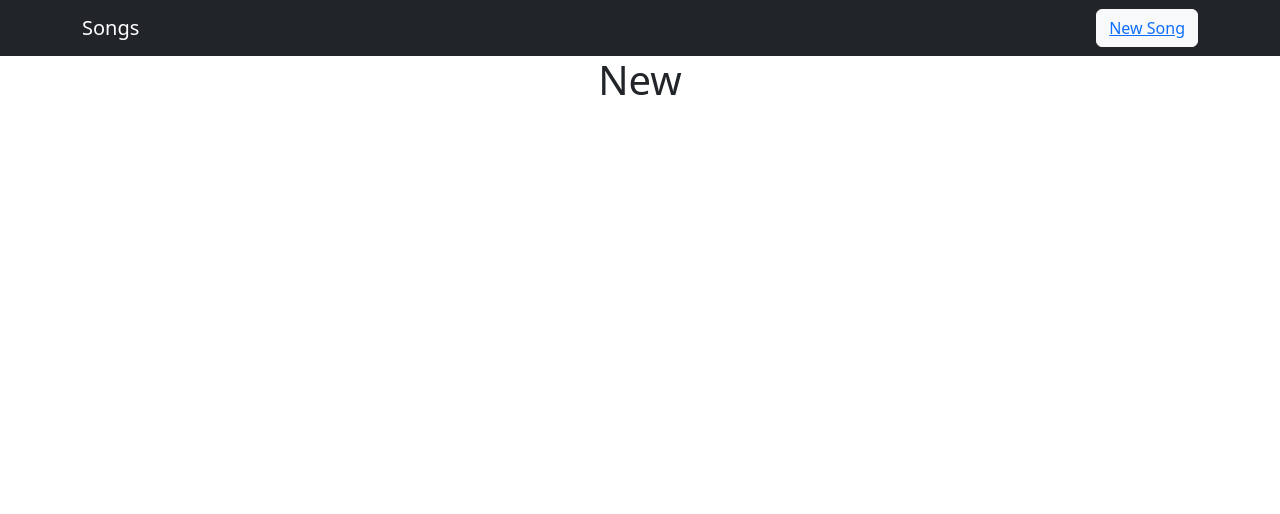
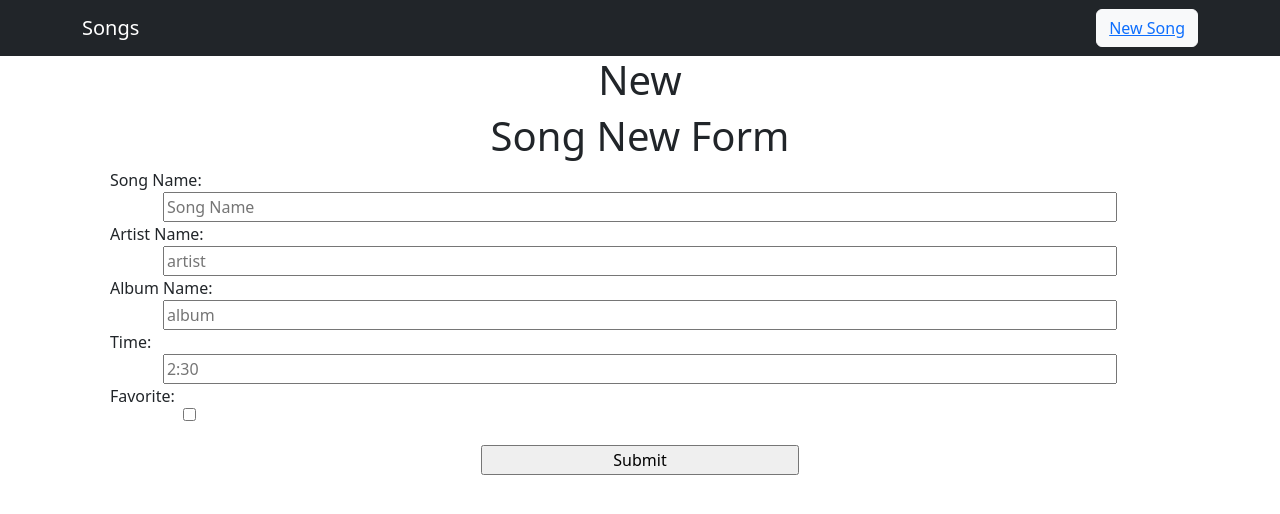
Before and after one commit to 9-3-pursuit/lab-express-sql-seed-read, a React (Create React App) app in the folder front-end/: page /songs/new in a window 1280 px wide. Shown: the top 514 px of the page. Built offline with nearby package versions, Linux system fonts and the light colour scheme.

Commit message:
add frontend new and edit page

```diff
--- a/front-end/src/Components/Song.js
+++ b/front-end/src/Components/Song.js
@@ -3,7 +3,7 @@ import { Link } from "react-router-dom";
 
 export default function Song({ song }) {
   return (
-    <tr className="song">
+    <tr className="Song">
       <td>
         <Link to={`/songs/${song.id}`}>{song.name}</Link>
       </td>
--- a/front-end/src/Components/SongDetails.js
+++ b/front-end/src/Components/SongDetails.js
@@ -1,12 +1,15 @@
-import { useParams } from "react-router-dom";
+import { useParams, Link, useNavigate } from "react-router-dom";
 import axios from "axios";
 import { useState, useEffect } from "react";
 import { Container } from "react-bootstrap";
 
+const API = process.env.REACT_APP_API_URL;
+
 export default function SongDetails() {
   const [song, setSong] = useState([]);
   let { id } = useParams();
-  const API = process.env.REACT_APP_API_URL;
+
+  let navigate = useNavigate();
 
   useEffect(() => {
     axios
@@ -16,9 +19,20 @@ export default function SongDetails() {
         setSong(response.data);
       })
       .catch((error) => {
-        console.log(error);
+        console.warn("catch:", error);
       });
-  }, [id, API]);
+  }, [id]);
+
+  const deleteSong = () => {
+    axios.delete(`${API}/songs/${id}`)
+    .then(() => {
+        navigate(`/songs`);
+    }).catch((error) => console.log(error));
+  };
+
+  const handleDelete = () => {
+    deleteSong();
+  }
 
   return (
     <div className="Song-Details">
@@ -27,7 +41,19 @@ export default function SongDetails() {
         <p>{song.artist}</p>
         <p>{song.album}</p>
         <p>{song.is_favorite ? "⭐️" : null}</p>
+
         <p>{song.time}</p>
+
+        <div className="showNavigation">
+          <Link to={`/songs`}>
+            <button>Back</button>
+          </Link>
+          <Link to={`/songs/${id}/edit`}>
+            <button>Edit</button>
+          </Link>
+          <button onClick={handleDelete}>Delete</button>
+        </div>
+
       </Container>
     </div>
   );
--- a/front-end/src/Components/SongEditForm.js
+++ b/front-end/src/Components/SongEditForm.js
@@ -0,0 +1,110 @@
+import axios from "axios";
+import { useState, useEffect } from "react";
+import { useNavigate, useParams } from "react-router-dom";
+
+const API = process.env.REACT_APP_API_URL;
+
+export default function SongEditForm() {
+  let navigate = useNavigate();
+  let { id } = useParams();
+
+  const [song, setSong] = useState({
+    name: "",
+    artist: "",
+    album: "",
+    time: "",
+    is_favorite: false,
+  });
+
+  const updateSong = (updateSong) => {
+    // console.log("Updating song", song);
+    axios
+      .put(`${API}/songs/${id}`, updateSong)
+      .then(() => {
+        navigate(`/songs/${id}`);
+      },
+      (error) => console.error(error)
+      )
+      .catch((c) => console.warn("catch", c));
+  };
+
+  const handleTextChange = (event) => {
+    setSong({ ...song, [event.target.id]: event.target.value });
+  };
+
+  const handleCheckboxChange = () => {
+    setSong({ ...song, is_favorite: !song.is_favorite });
+  };
+
+  useEffect(() => {
+    axios
+      .get(`${API}/songs/${id}`)
+      .then(
+        (response) => {
+          setSong(response.data);
+        },
+        (error) => {
+          navigate(`/not-found`);
+        }
+      )
+      // .catch((error) => {
+      //   console.log(error);
+      // });
+  }, [id, navigate]);
+
+  const handleSubmit = (event) => {
+    event.preventDefault();
+    updateSong(song, id);
+  };
+
+  return (
+    <div className="New">
+      <h1>Song Edit Form</h1>
+      <form onSubmit={handleSubmit}>
+        <label htmlFor="name">Song Title:</label>
+        <input
+          id="name"
+          value={song.name}
+          type="text"
+          onChange={handleTextChange}
+          placeholder="Song Title"
+          required
+        />
+        <label htmlFor="artist">Artist Name:</label>
+        <input
+          id="artist"
+          value={song.artist}
+          type="text"
+          onChange={handleTextChange}
+          placeholder="artist"
+        />
+        <label htmlFor="album">Album Name:</label>
+        <input
+          id="album"
+          value={song.album}
+          type="text"
+          onChange={handleTextChange}
+          placeholder="album"
+        />
+        <label htmlFor="album">Time:</label>
+        <input
+          id="time"
+          value={song.time}
+          type="text"
+          onChange={handleTextChange}
+          placeholder="2:30"
+        />
+        <label htmlFor="is_favorite">Favorite:</label>
+        <input
+          id="is_favorite"
+          type="checkbox"
+          onChange={handleCheckboxChange}
+          checked={song.is_favorite}
+        />
+
+        <br />
+        <input type="submit" />
+      </form>
+    </div>
+  );
+}
--- a/front-end/src/Components/SongNewForm.js
+++ b/front-end/src/Components/SongNewForm.js
@@ -0,0 +1,92 @@
+import axios from "axios";
+import { useState } from "react";
+import {  useNavigate  }from "react-router-dom";
+
+
+const API = process.env.REACT_APP_API_URL;
+
+export default function SongNewForm(){
+    let navigate = useNavigate();
+    const [song, setSong] = useState({
+        name: "",
+        artist: "",
+        album: "",
+        time: "",
+        is_favorite: false
+
+    });
+    const addSong = () => {
+        console.log("Adding song", song);
+        axios
+          .post(`${API}/songs`, song)
+          .then(() => {
+            navigate(`/songs`);
+          })
+          .catch((error) => console.log(error));
+      };
+
+      const handleTextChange = (event) => {
+        setSong({ ...song, [event.target.id]: event.target.value });
+      };
+
+      const handleCheckboxChange = () => {
+        setSong({ ...song, is_favorite: !song.is_favorite });
+      };
+
+      const handleSubmit = (event) => {
+        event.preventDefault();
+        addSong(song);
+      };
+
+      return (
+        <div className="New">
+          <h1>Song New Form</h1>
+          <form onSubmit={handleSubmit}>
+            <label htmlFor="name">Song Name:</label>
+            <input
+              id="name"
+              value={song.name}
+              type="text"
+              onChange={handleTextChange}
+              placeholder="Song Name"
+              required
+            />
+            <label htmlFor="artist">Artist Name:</label>
+            <input
+              id="artist"
+              value={song.artist}
+              type="text"
+              onChange={handleTextChange}
+              placeholder="artist"
+              required
+            />
+            <label htmlFor="album">Album Name:</label>
+            <input
+              id="album"
+              value={song.album}
+              type="text"
+              onChange={handleTextChange}
+              placeholder="album"
+            />
+            <label htmlFor="time">Time:</label>
+            <input
+              id="time"
+              value={song.time}
+              type="text"
+              onChange={handleTextChange}
+              placeholder="2:30"
+            />
+            <label htmlFor="is_favorite">Favorite:</label>
+            <input
+              id="is_favorite"
+              type="checkbox"
+              onChange={handleCheckboxChange}
+              checked={song.is_favorite}
+            />
+
+            <br />
+            <input type="submit" />
+          </form>
+        </div>
+      );
+    }
--- a/front-end/src/Components/Songs.js
+++ b/front-end/src/Components/Songs.js
@@ -24,10 +24,10 @@ export default function Songs() {
         <Table striped bordered hover>
           <thead>
             <tr>
-              <th>Title</th>
-              <th>Artist</th>
-              <th></th>
-              <th>Time</th>
+              <td>Title</td>
+              <td>Artist</td>
+              <td>is_favorite</td>
+              <td>Time</td>
             </tr>
           </thead>
           <tbody>
--- a/front-end/src/Pages/Edit.js
+++ b/front-end/src/Pages/Edit.js
@@ -1,9 +1,11 @@
-import React from "react";
+// import React from "react";
+import SongEditForm from "../Components/SongEditForm";
 
 export default function Edit() {
   return (
     <div>
       <h1>Edit</h1>
+      <SongEditForm />
     </div>
   );
 }
--- a/front-end/src/Pages/New.js
+++ b/front-end/src/Pages/New.js
@@ -1,7 +1,14 @@
-export default function New() {
+ import React from "react";
+ import SongNewForm from "../Components/SongNewForm";
+ import{ Container } from "react-bootstrap";
+
+ export default function New() {
     return (
       <div>
+        <Container>
         <h1>New</h1>
+        <SongNewForm />
+        </Container>
       </div>
     );
   }
--- a/front-end/src/index.css
+++ b/front-end/src/index.css
@@ -5,3 +5,25 @@ a {
 main {
     text-align: center;
 }
+
+.New form {
+    margin: auto;
+    width: 95%;
+    text-align: left;
+  }
+
+  input[type],
+  textarea {
+    display: block;
+    width: 90%;
+    margin: auto;
+  }
+
+  input[type="checkbox"] {
+    margin: 0;
+    width: 15%;
+  }
+
+  input[type="submit"] {
+    width: 30%;
+  }
```
